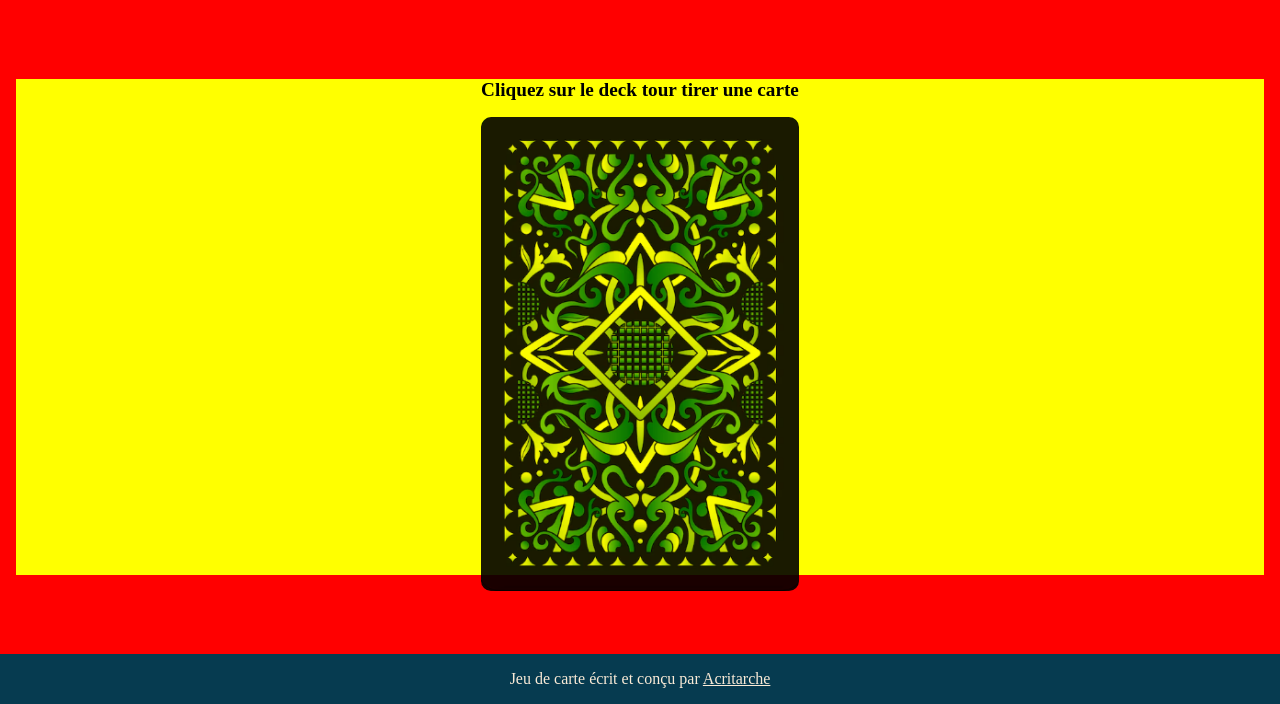
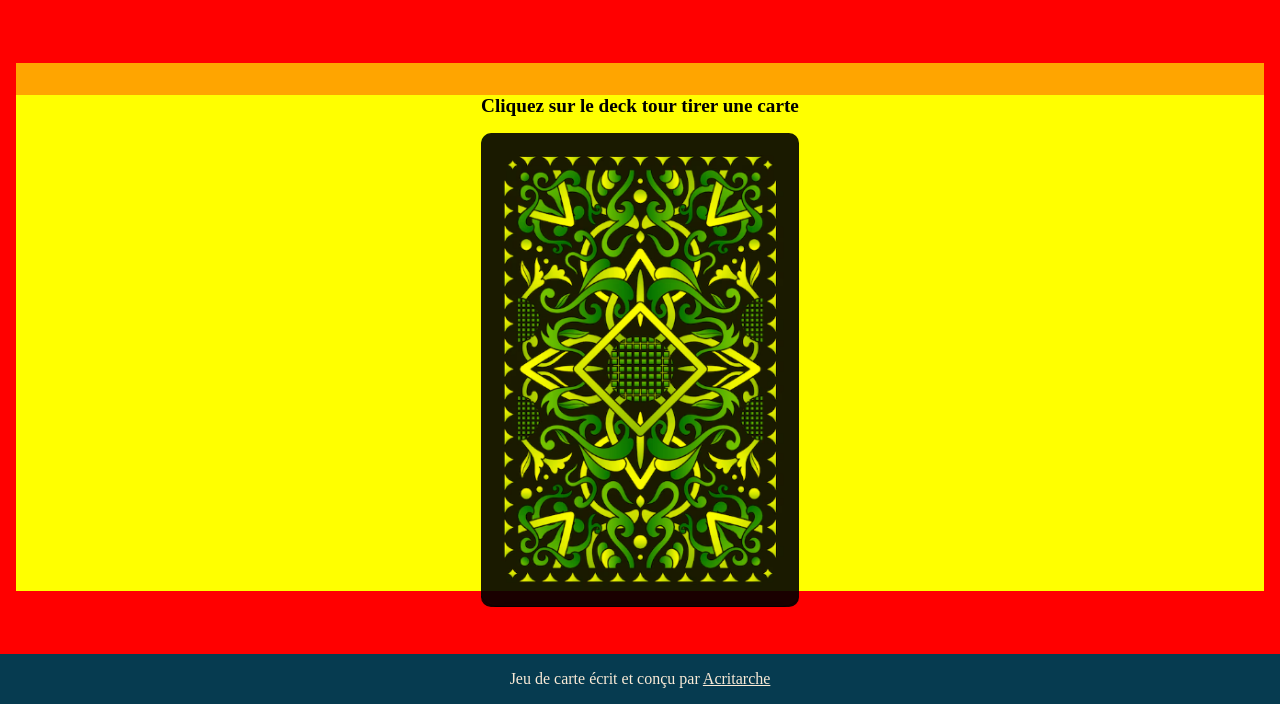
Before and after one commit to DianeBinsztok/RandomAdventures, a PHP site: page / in a window 1280 px wide. Shown: the part 96-800 px from the top of the page. Run offline with PHP 8.4, Linux system fonts and the light colour scheme.

Commit message:
feat: keep and display a card on the baize

```diff
--- a/index.html
+++ b/index.html
@@ -11,6 +11,11 @@
         <h1>Random Adventures</h1>
     </header>
     <main>
+        <section id="baize">
+            <ul id="baize-list">
+            </ul>
+        </section>
+
         <section id="card-view">
             <img src="./assets/img/back.png" alt="Cliquez pour tirer une carte">
         </section>
--- a/styles.css
+++ b/styles.css
@@ -45,6 +45,32 @@ footer a{
     display: inline;
     color: antiquewhite;
 }
+#baize{
+    box-sizing: border-box;
+    display: flex;
+    align-items: center;
+    justify-content: center;
+    width: 100%;
+}
+#baize-list{
+    box-sizing: border-box;
+    width: 100%;
+    display: flex;
+    align-items: center;
+    justify-content: center;
+}
+#baize-list li{
+    box-sizing: border-box;
+    display: flex;
+    flex-direction: column;
+    align-items: center;
+    justify-content: center;
+    list-style-type: none;
+    text-align: center;
+    width: 100%;
+    height: 100%;
+}
+
 #keep-in-deck, #reset-deck{
     font-size: 1em;
     padding: 0.7rem;
@@ -82,12 +108,20 @@ footer a{
 .hide{
     display: none;
 }
+
+
 body{
     background-color: blueviolet;
 }
 main{
     background-color: red;
 }
+#baize{
+    background-color: orange;
+}
+#baize-list{
+    background-color: green;
+}
 #card-view{
     background-color: yellow;
 }
```
Also changed, not shown: script.js (+36 -16 lines).
